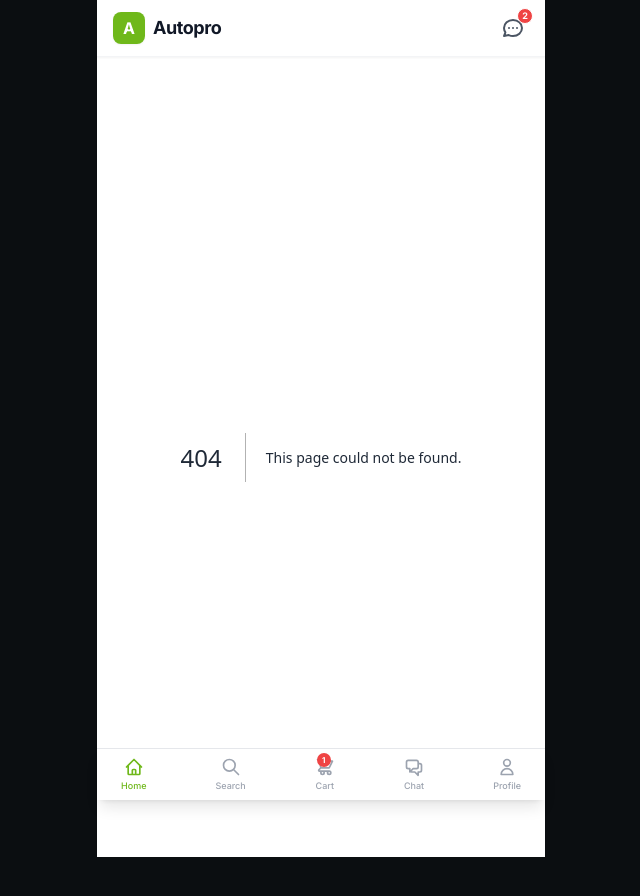
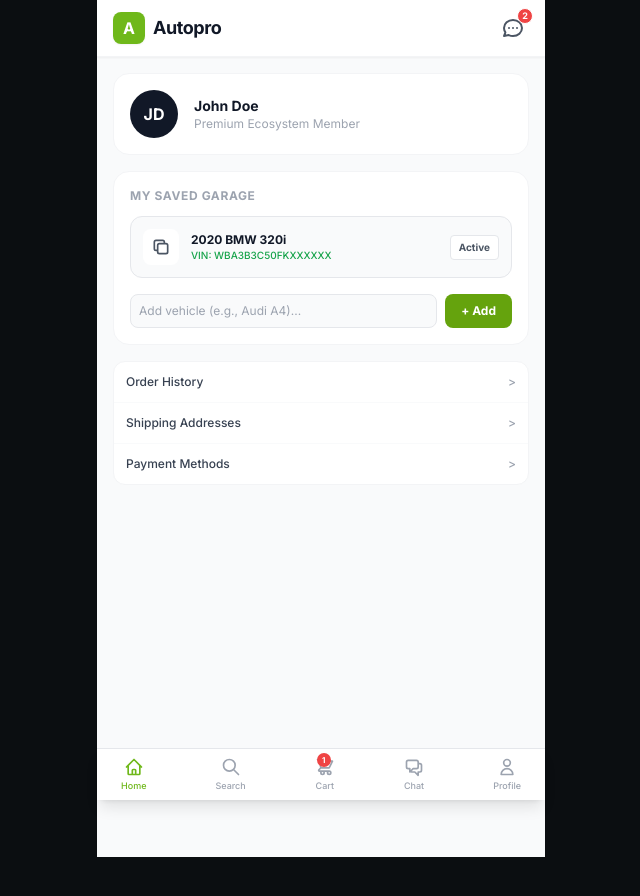
Before and after one commit to houcinhadjaissa-cyber/Autopro, a Next.js app in the folder apps/storefront/: page /profile in a window 1280 px wide. Before the commit this address had no page. Shown: the top 896 px of the page, without its empty margins (319-959 px from the left). Built offline with nearby package versions, Linux system fonts and the light colour scheme.

Commit message:
Create page.tsx

```diff
--- /dev/null
+++ b/apps/storefront/src/app/profile/page.tsx
@@ -0,0 +1,73 @@
+"use client";
+
+import React, { useState } from "react";
+
+const CarIcon = () => (
+  <svg className="w-5 h-5 text-gray-600" fill="none" stroke="currentColor" viewBox="0 0 24 24">
+    <path strokeLinecap="round" strokeLinejoin="round" strokeWidth="2" d="M8 16H6a2 2 0 01-2-2V6a2 2 0 012-2h8a2 2 0 012 2v2m-6 12h8a2 2 0 002-2v-8a2 2 0 00-2-2h-8a2 2 0 00-2 2v8a2 2 0 002 2z" />
+  </svg>
+);
+
+export default function ProfilePage() {
+  const [vehicles, setVehicles] = useState([
+    { id: 1, make: "BMW", model: "320i", year: "2020", vin: "WBA3B3C50FKXXXXXX" }
+  ]);
+  const [newCarMake, setNewCarMake] = useState("");
+
+  const handleAddVehicle = (e: React.FormEvent) => {
+    e.preventDefault();
+    if (!newCarMake.trim()) return;
+    setVehicles(prev => [...prev, { id: Date.now(), make: newCarMake, model: "Custom Trim", year: "2022", vin: "VIN-VERIFIED" }]);
+    setNewCarMake("");
+  };
+
+  return (
+    <div className="min-h-screen bg-gray-50 pb-24 px-4 pt-4">
+      <div className="bg-white rounded-2xl p-4 border border-gray-100 shadow-2xs flex items-center space-x-4 mb-4">
+        <div className="w-12 h-12 bg-gray-900 text-white rounded-full flex items-center justify-center font-bold text-base">JD</div>
+        <div>
+          <h2 className="font-bold text-sm text-gray-900">John Doe</h2>
+          <p className="text-xs text-gray-400">Premium Ecosystem Member</p>
+        </div>
+      </div>
+
+      <div className="bg-white rounded-2xl p-4 border border-gray-100 shadow-2xs mb-4">
+        <h3 className="text-xs font-bold text-gray-400 uppercase tracking-wider mb-3">My Saved Garage</h3>
+
+        <div className="space-y-2 mb-4">
+          {vehicles.map(v => (
+            <div key={v.id} className="bg-gray-50 border border-gray-200 rounded-xl p-3 flex justify-between items-center">
+              <div className="flex items-center space-x-3">
+                <div className="p-2 bg-white rounded-lg shadow-2xs"><CarIcon /></div>
+                <div>
+                  <h4 className="font-bold text-xs text-gray-900">{v.year} {v.make} {v.model}</h4>
+                  <p className="text-[10px] text-green-600 font-medium">VIN: {v.vin}</p>
+                </div>
+              </div>
+              <span className="text-[10px] font-bold bg-white border border-gray-200 text-gray-600 px-2 py-1 rounded">Active</span>
+            </div>
+          ))}
+        </div>
+
+        <form onSubmit={handleAddVehicle} className="flex space-x-2">
+          <input
+            type="text"
+            value={newCarMake}
+            onChange={e => setNewCarMake(e.target.value)}
+            placeholder="Add vehicle (e.g., Audi A4)..."
+            className="flex-1 bg-gray-50 border border-gray-200 rounded-lg p-2 text-xs outline-none text-gray-900"
+          />
+          <button type="submit" className="bg-[#65a30d] text-white font-bold text-xs px-4 py-2 rounded-lg shadow-2xs active:scale-95">
+            + Add
+          </button>
+        </form>
+      </div>
+
+      <div className="bg-white rounded-xl border border-gray-100 shadow-2xs divide-y divide-gray-50 text-xs font-medium text-gray-700">
+        <div className="p-3 flex justify-between items-center"><span>Order History</span><span className="text-gray-400">&gt;</span></div>
+        <div className="p-3 flex justify-between items-center"><span>Shipping Addresses</span><span className="text-gray-400">&gt;</span></div>
+        <div className="p-3 flex justify-between items-center"><span>Payment Methods</span><span className="text-gray-400">&gt;</span></div>
+      </div>
+    </div>
+  );
+}
```
